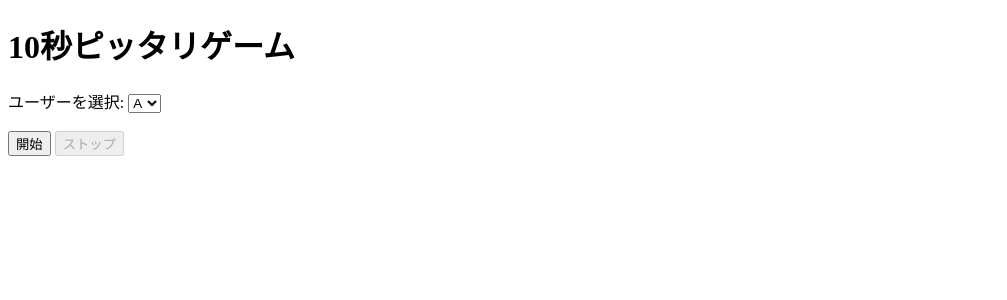
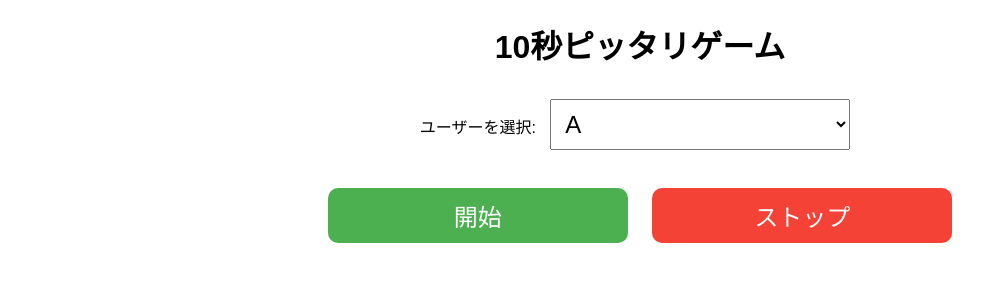
Before and after one commit to hryooooo/flask-10sec-game, a Flask app: page / in a window 1280 px wide. Shown: the top 300 px of the page, without its empty margins (0-1007 px from the left). Run offline with Flask 3, Linux system fonts and the light colour scheme; some libraries are stand-ins or nearby versions.

Commit message:
Update index.html

```diff
--- a/templates/index.html
+++ b/templates/index.html
@@ -5,6 +5,37 @@
     <meta name="viewport" content="width=device-width, initial-scale=1.0">
     <title>10秒チャレンジ</title>
     <script src="https://cdnjs.cloudflare.com/ajax/libs/socket.io/4.0.1/socket.io.js"></script>
+    <style>
+        body {
+            font-family: Arial, sans-serif;
+            text-align: center;
+            margin: 20px;
+        }
+        select, button {
+            font-size: 1.5em;
+            padding: 10px;
+            margin: 10px;
+            width: 80%;
+            max-width: 300px;
+        }
+        button {
+            cursor: pointer;
+            border: none;
+            border-radius: 10px;
+        }
+        #startBtn {
+            background-color: #4CAF50;
+            color: white;
+        }
+        #stopBtn {
+            background-color: #f44336;
+            color: white;
+        }
+        p {
+            font-size: 1.2em;
+            margin-top: 20px;
+        }
+    </style>
 </head>
 <body>
     <h1>10秒ピッタリゲーム</h1>
```
